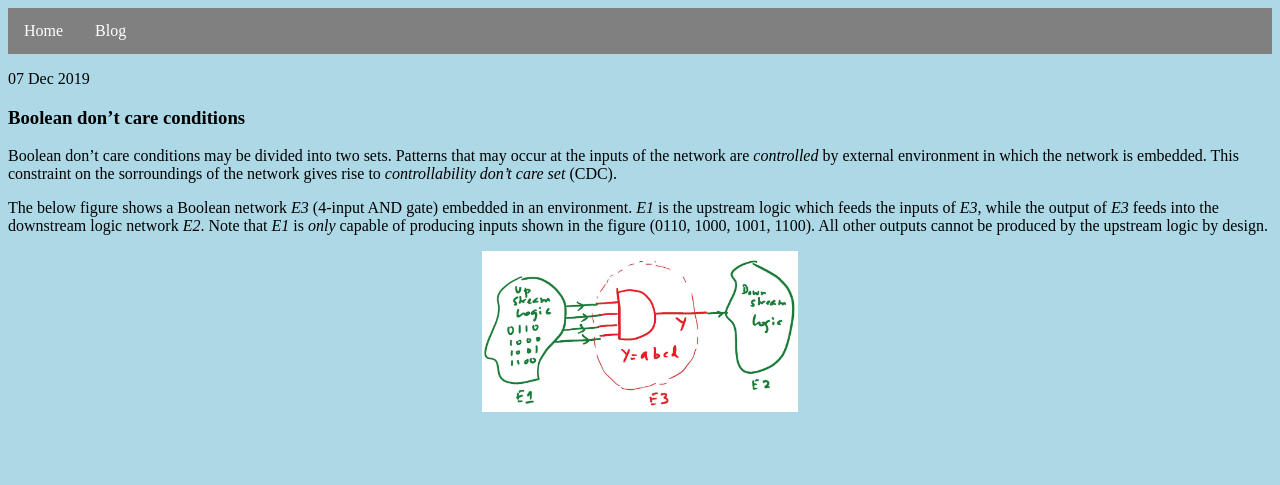
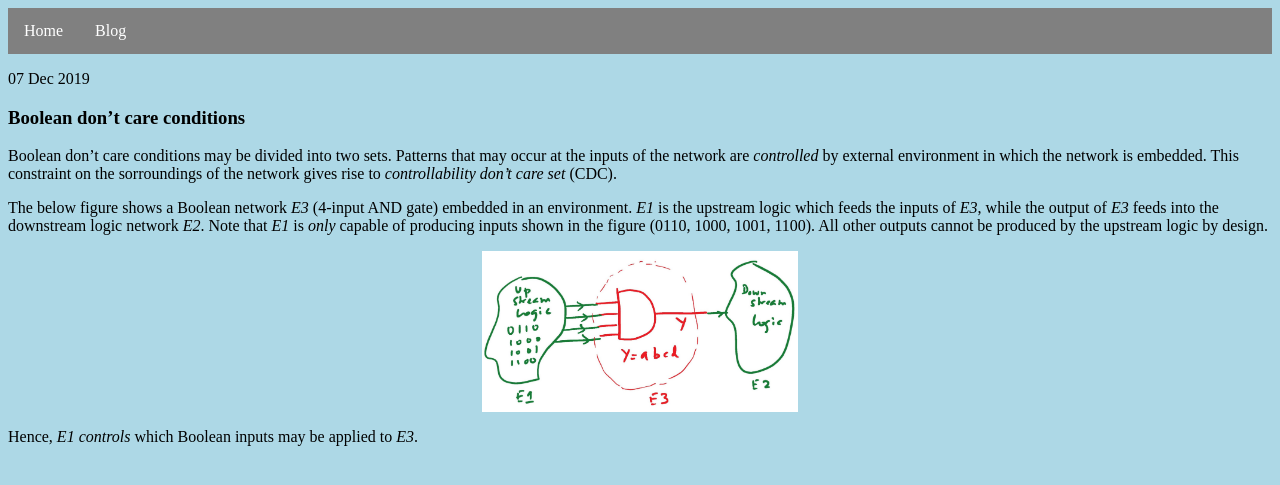
Before and after one commit to swamydp/swamydp.github.io, a Jekyll site: the page built from _posts/2019-12-07-test-post.md, in a window 1280 px wide. Shown: the top 485 px of the page. Built offline with Jekyll 4.4.1, drawn with Linux system fonts in a browser that asks for light colours.

Commit message:
Update 2019-12-07-test-post.md

```diff
--- a/_posts/2019-12-07-test-post.md
+++ b/_posts/2019-12-07-test-post.md
@@ -14,3 +14,5 @@ the sorroundings of the network gives rise to *controllability don't care set* (
 The below figure shows a Boolean network *E3* (4-input AND gate) embedded in an environment. *E1* is the upstream logic which feeds the inputs of *E3*, while the output of *E3* feeds into the downstream logic network *E2*. Note that *E1* is *only* capable of producing inputs shown in the figure (0110, 1000, 1001, 1100). All other outputs cannot be produced by the upstream logic by design.
 
 <img src="/images/cdc1-page-001.jpg" alt="Controllability don't cares" class="centerimage">
+
+Hence, *E1* *controls* which Boolean inputs may be applied to *E3*.
```
